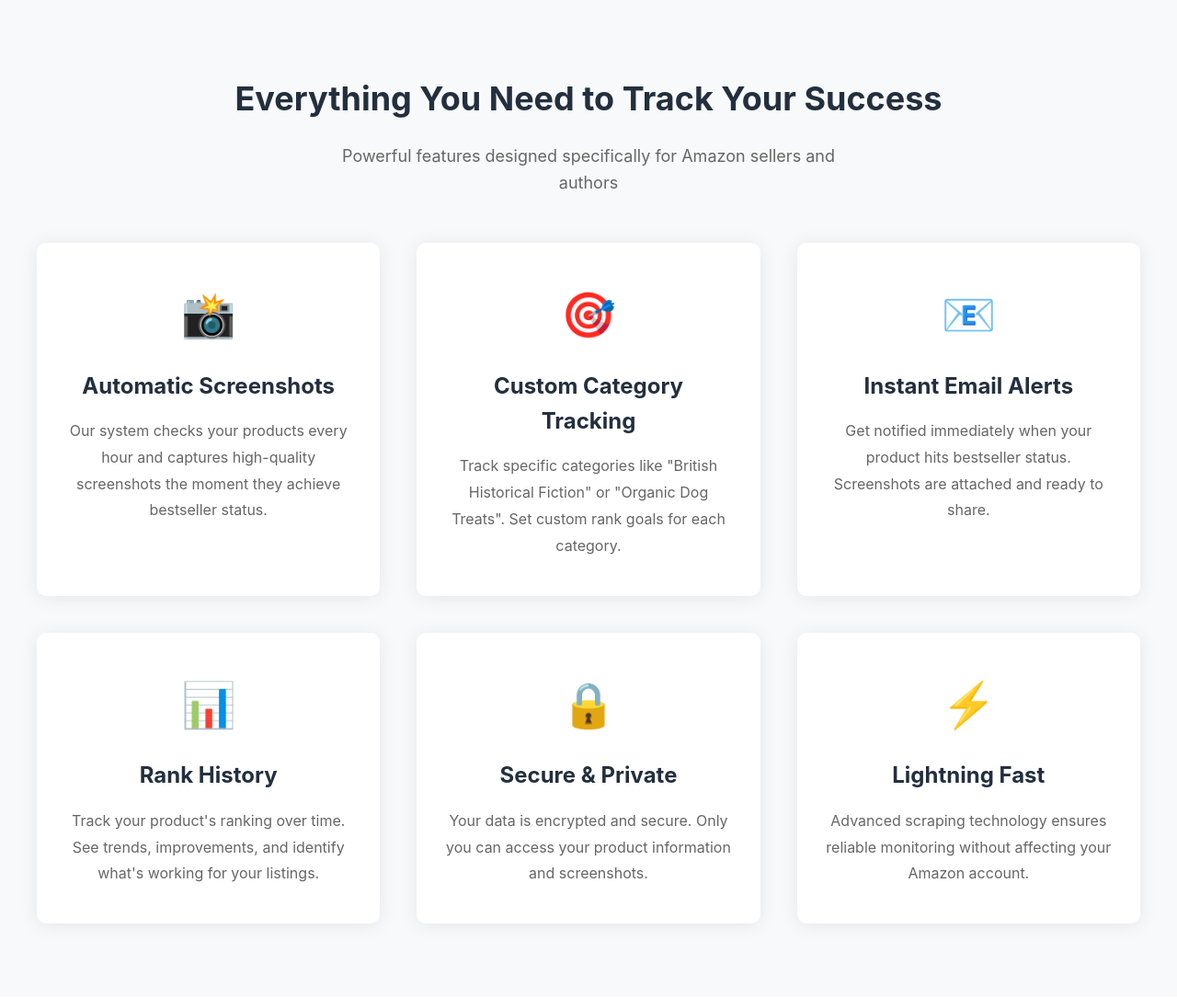
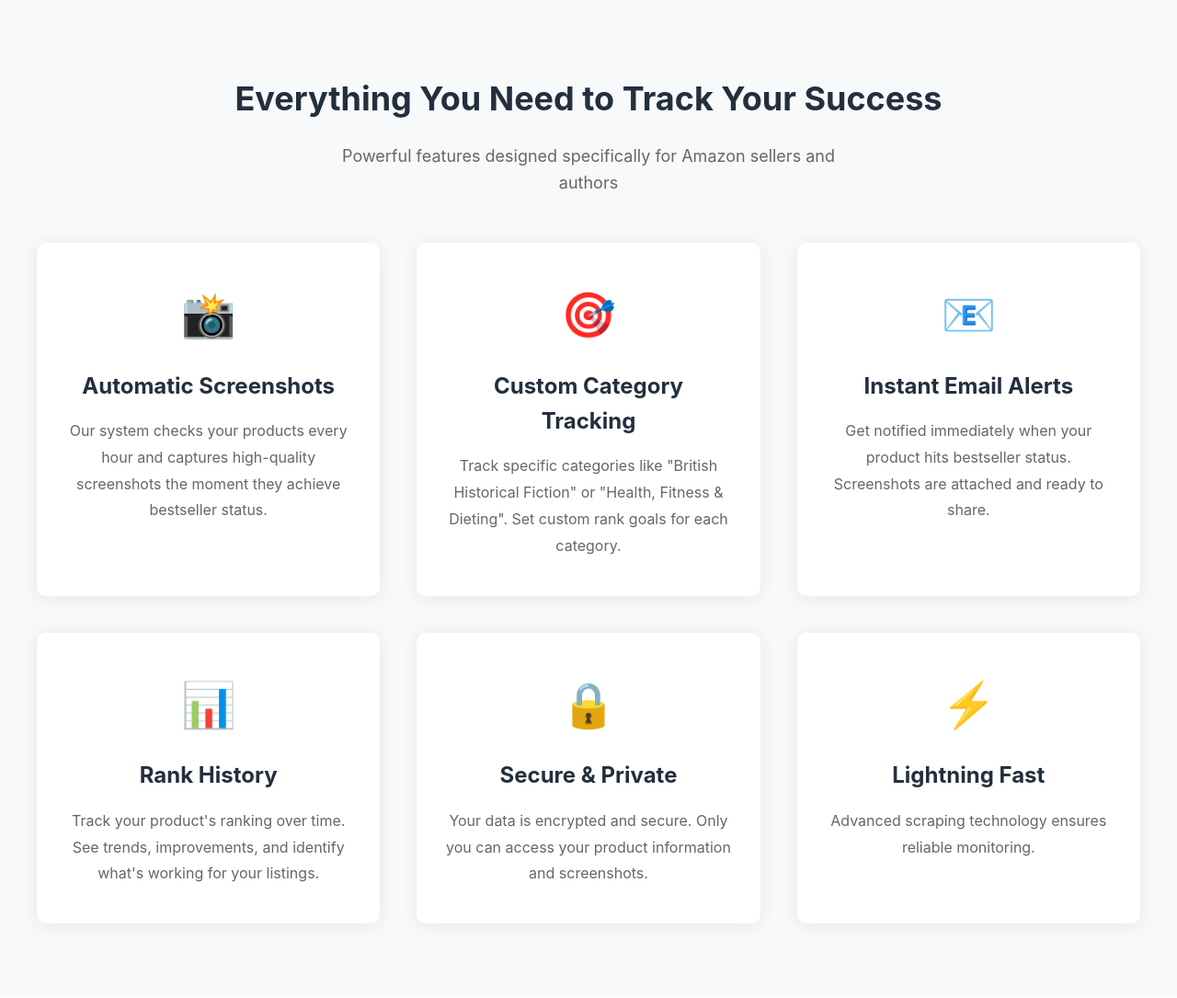
Before and after one commit to SodaCatStudio/amazon-screenshot-tracker, a Flask app: page / in a window 1280 px wide. Shown: the part 557-1642 px from the top of the page at 92% size. Run offline with Flask 3, Linux system fonts and the light colour scheme; some libraries are stand-ins or nearby versions.

Commit message:
Adjusted landing page wording.

```diff
--- a/templates/landing.html
+++ b/templates/landing.html
@@ -504,7 +504,7 @@
                 <div class="feature-card">
                     <div class="feature-icon">🎯</div>
                     <h3>Custom Category Tracking</h3>
-                    <p>Track specific categories like "British Historical Fiction" or "Organic Dog Treats". Set custom rank goals for each category.</p>
+                    <p>Track specific categories like "British Historical Fiction" or "Health, Fitness & Dieting". Set custom rank goals for each category.</p>
                 </div>
 
                 <div class="feature-card">
@@ -528,7 +528,7 @@
                 <div class="feature-card">
                     <div class="feature-icon">⚡</div>
                     <h3>Lightning Fast</h3>
-                    <p>Advanced scraping technology ensures reliable monitoring without affecting your Amazon account.</p>
+                    <p>Advanced scraping technology ensures reliable monitoring.</p>
                 </div>
             </div>
         </div>
```
